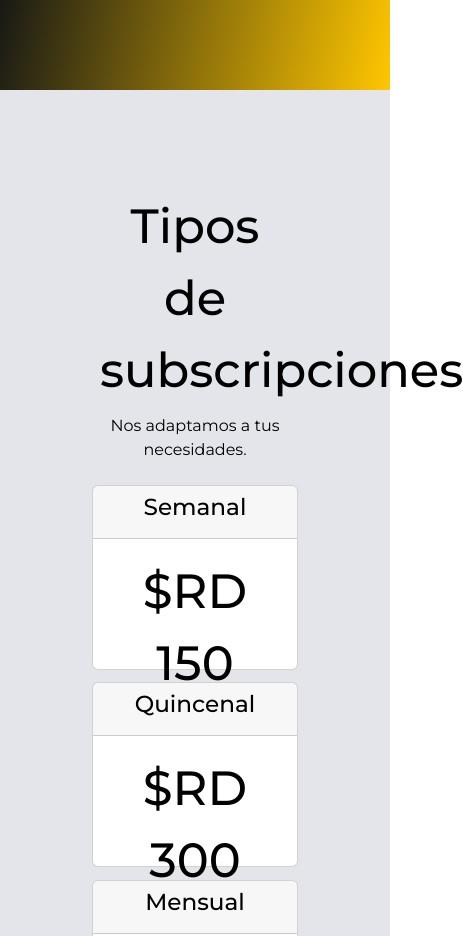
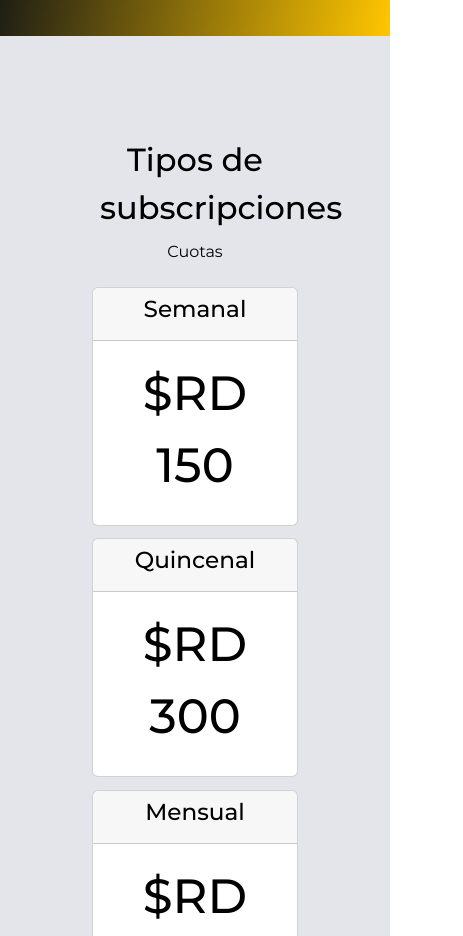
Before and after one commit to Andy2020lv/Gym-project, a React (Create React App) app: page / in a window 390 px wide. Shown: the part 2340-3276 px from the top of the page, 463 px wide, since content can reach past the window. Built offline with nearby package versions, Linux system fonts and the light colour scheme.

Commit message:
Some mobile optimizations

```diff
--- a/package.json
+++ b/package.json
@@ -35,5 +35,8 @@
       "last 1 firefox version",
       "last 1 safari version"
     ]
+  },
+  "devDependencies": {
+    "gh-pages": "^4.0.0"
   }
 }
--- a/public/styles.css
+++ b/public/styles.css
@@ -193,6 +193,12 @@ body {
   line-height: 1.5;
 }
 
+@media (min-width: 350px) {
+  #pricing-heading {
+    font-size: 30px;
+  }
+}
+
 .section-heading {
   font-size: 3rem;
   line-height: 1.5;
@@ -200,6 +206,7 @@ body {
 #pricing-heading {
   color: black;
   text-align: center;
+  font-size: 2rem;
 }
 
 .pricing-par {
@@ -212,7 +219,6 @@ body {
 }
 .card-body {
   color: black;
-  height: 130px;
 }
 
 /* //////////////////Footer///////////////// */
--- a/src/components/PricingCards.jsx
+++ b/src/components/PricingCards.jsx
@@ -7,7 +7,7 @@ function PricingCards() {
         <h2 id="pricing-heading" class="section-heading">
           Tipos de subscripciones
         </h2>
-        <p className="pricing-par ">Nos adaptamos a tus necesidades.</p>
+        <p className="pricing-par ">Cuotas</p>
 
         <div class="row">
           <div class="pricing-col col-lg-4 col-md-6">
```
Also changed, not shown: 1 other file (tests, documents, lock files or other folders).
